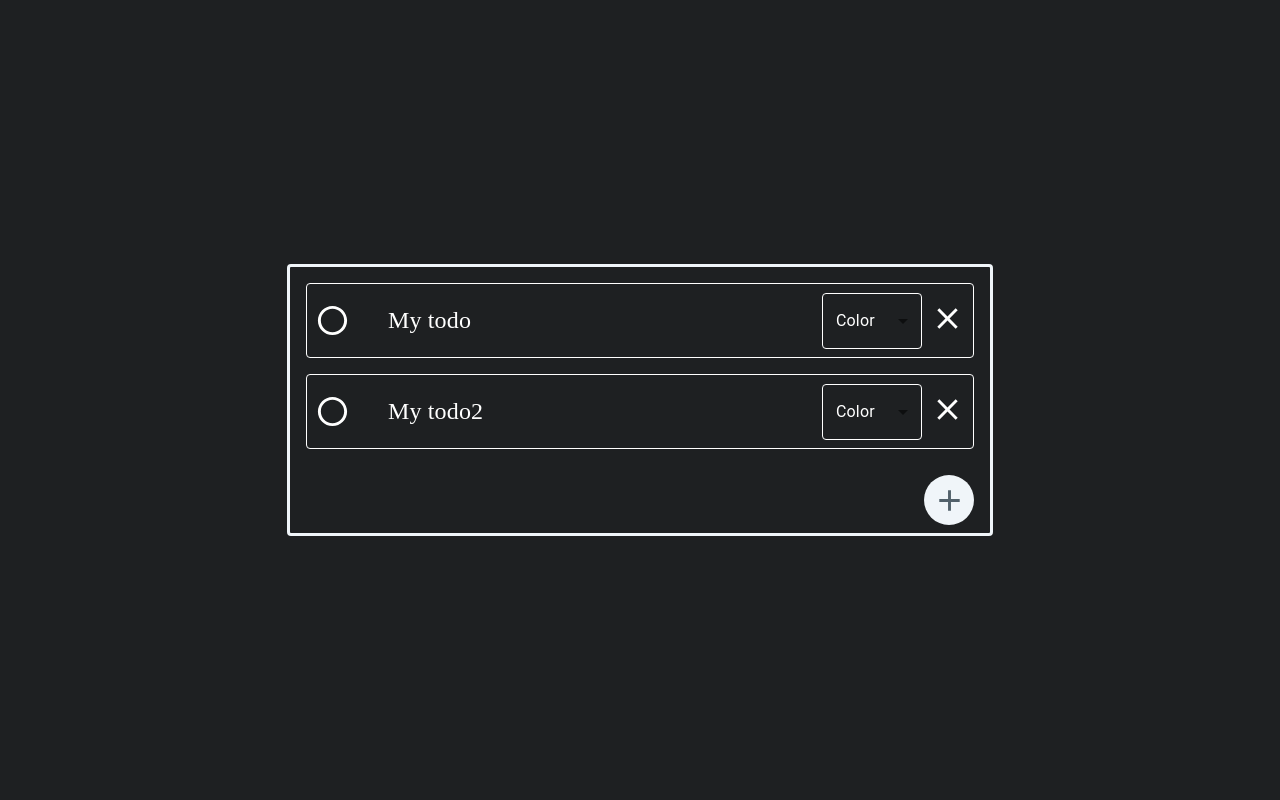
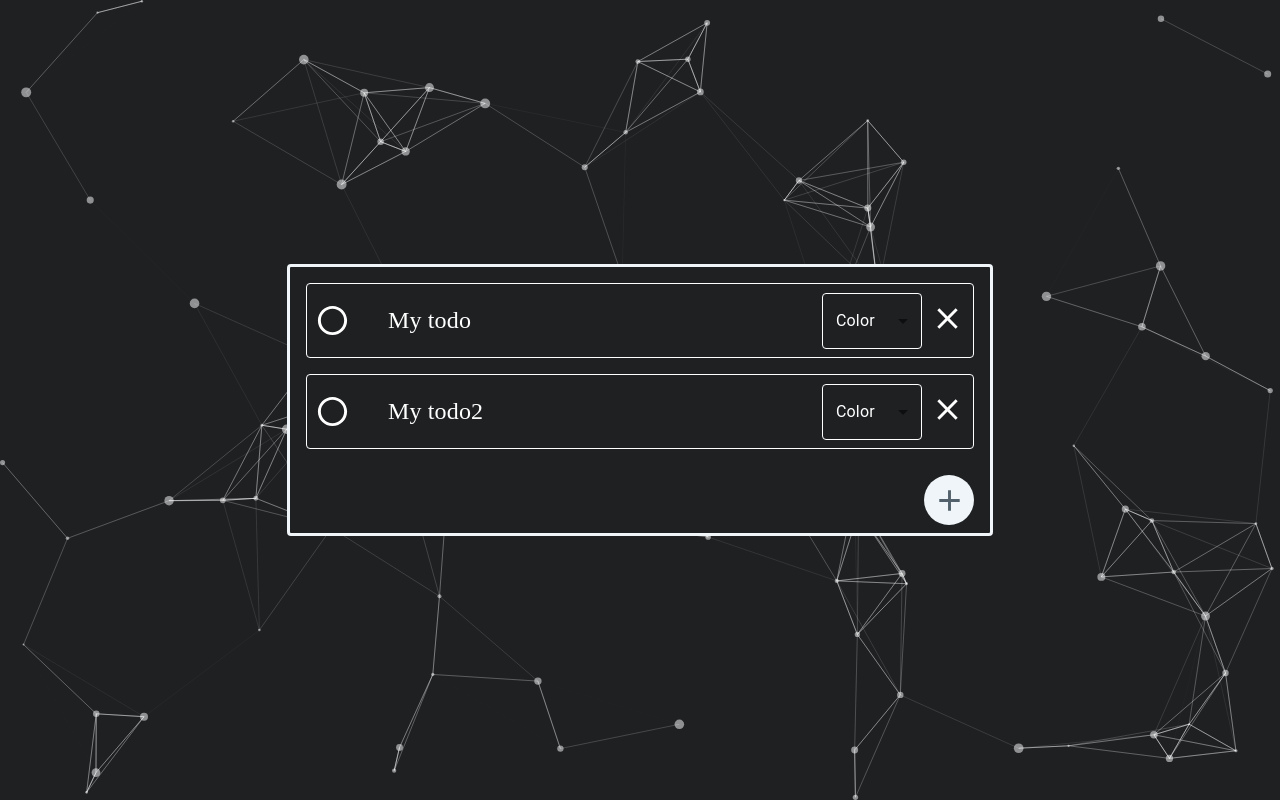
Before and after one commit to ar1elk/todo-list-client, a React (Create React App) app: page / in a window 1280 px wide. Built offline with nearby package versions, Linux system fonts and the light colour scheme.

Commit message:
Add particles to background

```diff
--- a/package.json
+++ b/package.json
@@ -15,12 +15,15 @@
     "@types/node": "^18.15.11",
     "@types/react": "^18.0.31",
     "@types/react-dom": "^18.0.11",
+    "@uiw/react-color": "^1.1.3",
     "react": "^18.2.0",
     "react-dnd": "^16.0.1",
     "react-dnd-html5-backend": "^16.0.1",
     "react-dom": "^18.2.0",
+    "react-particles": "^2.9.3",
     "react-redux": "^8.0.5",
     "react-scripts": "5.0.1",
+    "tsparticles": "^2.9.3",
     "typescript": "^5.0.2",
     "uuidv4": "^6.2.13",
     "web-vitals": "^2.1.4"
--- a/src/App.tsx
+++ b/src/App.tsx
@@ -1,21 +1,34 @@
-import { styled } from '@mui/material/styles';
-import { ThemeProvider } from '@mui/material';
-import { DndProvider } from 'react-dnd';
-import { HTML5Backend } from 'react-dnd-html5-backend';
-import { useSelector } from 'react-redux';
-import { TodosMenu } from './components/todosMenu';
+import { ThemeProvider } from "@mui/material";
+import { useCallback } from "react";
+import { DndProvider } from "react-dnd";
+import { HTML5Backend } from "react-dnd-html5-backend";
+import { useSelector } from "react-redux";
+import { loadFull } from "tsparticles";
+import { Engine } from "tsparticles-engine";
+import { TodosMenu } from "./components/todosMenu";
 import { TodoItem } from "./dto's/todoItem";
 import { TodoState } from "./dto's/todoState";
-import { theme } from './styles/theme';
-import { BodyDiv } from './styles/bodyDivStyle';
+import { config } from "./particles/config";
+import { BodyDiv } from "./styles/bodyDivStyle";
+import { StyledParticles } from "./styles/styledParticles";
+import { theme } from "./styles/theme";
 
 function App() {
   const todos: { [id: string]: TodoItem } = useSelector(
     (state: TodoState) => state.todos
   );
+  const particlesInit = useCallback(async (engine: Engine) => {
+    await loadFull(engine);
+  }, []);
   return (
     <ThemeProvider theme={theme}>
-      <BodyDiv className='App'>
+      <BodyDiv className="App">
+        <StyledParticles
+          id="tsparticles"
+          init={particlesInit}
+          options={config}
+        />
+
         <DndProvider backend={HTML5Backend}>
           <TodosMenu todos={todos}></TodosMenu>
         </DndProvider>
--- /dev/null
+++ b/src/particles/config.ts
@@ -0,0 +1,75 @@
+import { ISourceOptions } from "tsparticles-engine";
+import { theme } from "../styles/theme";
+
+export const config: ISourceOptions = {
+  background: {
+    color: {
+      value: theme.palette.background.default,
+    },
+  },
+  fpsLimit: 120,
+  interactivity: {
+    events: {
+      onClick: {
+        enable: true,
+        mode: "repulse",
+      },
+      onHover: {
+        enable: false,
+        mode: "repulse",
+      },
+      resize: true,
+    },
+    modes: {
+      push: {
+        quantity: 4,
+      },
+      repulse: {
+        distance: 200,
+        duration: 0.4,
+      },
+    },
+  },
+  particles: {
+    color: {
+      value: "#ffffff",
+    },
+    links: {
+      color: "#ffffff",
+      distance: 150,
+      enable: true,
+      opacity: 0.5,
+      width: 1,
+    },
+    collisions: {
+      enable: true,
+    },
+    move: {
+      direction: "none",
+      enable: true,
+      outModes: {
+        default: "bounce",
+      },
+      random: false,
+      speed: 3,
+      straight: false,
+    },
+    number: {
+      density: {
+        enable: true,
+        area: 800,
+      },
+      value: 80,
+    },
+    opacity: {
+      value: 0.5,
+    },
+    shape: {
+      type: "circle",
+    },
+    size: {
+      value: { min: 1, max: 5 },
+    },
+  },
+  detectRetina: true,
+};
--- a/src/styles/addTodoButtonStyle.ts
+++ b/src/styles/addTodoButtonStyle.ts
@@ -8,7 +8,7 @@ export const AddTodoButton = muiStyled(Button)(
   color: ${theme.palette.text.primary};
   font-size: 1.1em;
   font-family: Assistant;
-  font-weight: 300;
+  font-weight: 500;
   &:hover {
     background-color: ${theme.palette.action.hover};
   }
--- a/src/styles/bodyDivStyle.ts
+++ b/src/styles/bodyDivStyle.ts
@@ -3,5 +3,7 @@ import { styled } from "@mui/material/styles";
 export const BodyDiv = styled("div")(
   ({ theme }) => `
   background-color: ${theme.palette.background.default};
+  position: relative;
+  z-index: 1;
 `
 );
--- /dev/null
+++ b/src/styles/styledParticles.ts
@@ -0,0 +1,7 @@
+import styled from "@emotion/styled";
+import Particles from "react-particles";
+
+export const StyledParticles = styled(Particles)`
+  position: absolute;
+  z-index: -1;
+`;
```
Also changed, not shown: 1 other file (tests, documents, lock files or other folders).
